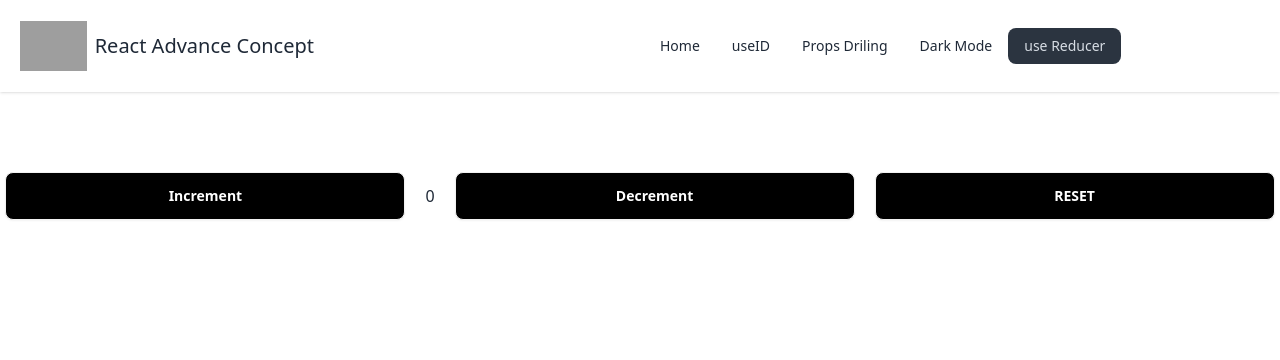
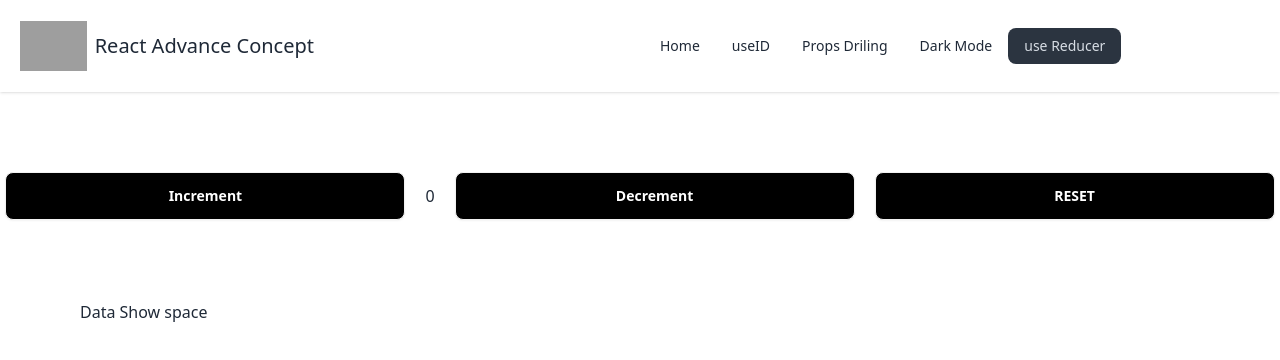
Before and after one commit to minhazapon/react.js-advance-concept, a React (Vite) app: page /re in a window 1280 px wide. Shown: the top 360 px of the page. Built offline with nearby package versions, Linux system fonts and the light colour scheme; grey boxes are pictures that could not be loaded.

Commit message:
added file

```diff
--- /dev/null
+++ b/src/use reducer/Re.jsx
@@ -0,0 +1,19 @@
+
+
+function Re() {
+
+
+
+
+
+    return (
+        <div className=" mt-20 ">
+            <div>
+
+                <p> Data Show space </p>
+            </div>
+        </div>
+    )
+}
+
+export default Re
--- a/src/use reducer/Reducer.jsx
+++ b/src/use reducer/Reducer.jsx
@@ -1,4 +1,5 @@
 import { useReducer } from "react"
+import Re from "./Re"
 
 
 function Reducer() {
@@ -27,6 +28,9 @@ function Reducer() {
                     <button onClick={() => dispatch({ type: "Decrement" })} className=" btn w-[400px] bg-black text-white">Decrement</button>
                     <button onClick={() => dispatch({ type: "RESET" })} className=" btn w-[400px] bg-black text-white">RESET</button>
                 </div>
+                <div>
+                    <Re></Re>
+                </div>
             </div>
         </>
     )
```
Also changed, not shown: public/re.json (added, +12 -0 lines).
